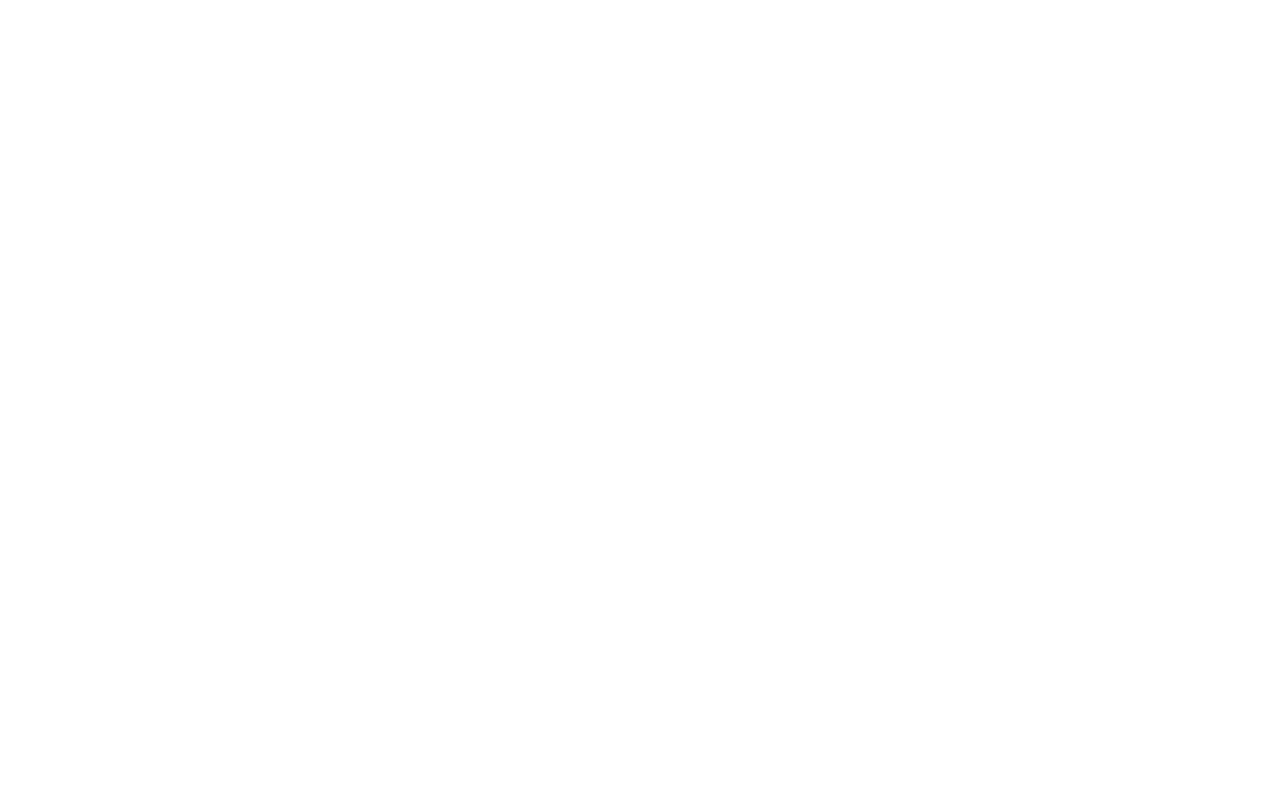
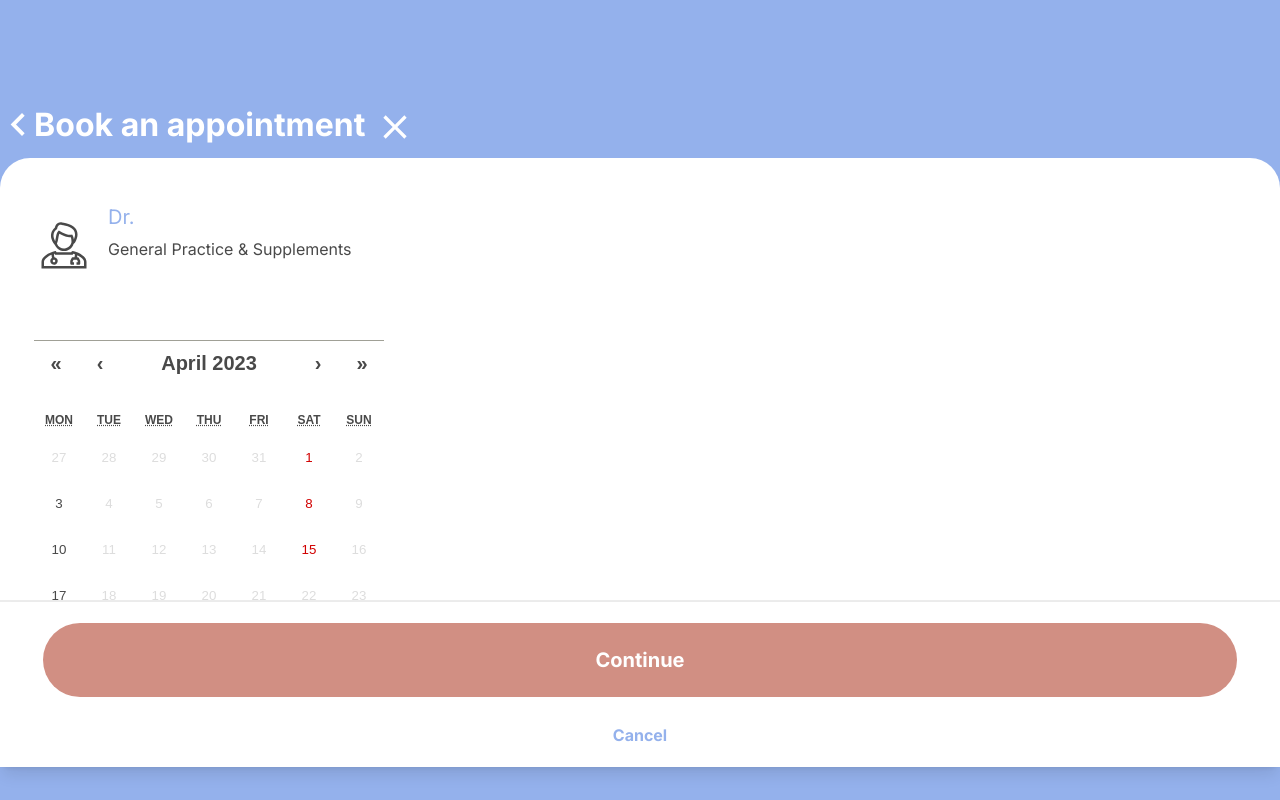
Before and after one commit to Lazbert/TEMG4950K-VitaGo-prototype, a React (Vite) app in the folder frontend/: page /VitaGo/booking/calendar in a window 1280 px wide. Before the commit this address had no page. Built offline with nearby package versions, Linux system fonts and the light colour scheme.

Commit message:
booking calendar page done

```diff
--- a/frontend/src/Routes.tsx
+++ b/frontend/src/Routes.tsx
@@ -1,7 +1,9 @@
 import { Routes, Route } from "react-router-dom";
 import IconPage from "./pages/IconPage";
+import DefaultLayout from "./layouts/DefaultLayout";
 import ExplicitDataPage from "./pages/ExplicitDataPage";
-import DefaultLayout from "./layouts/DefaultLayout";
+import BookingPage from "./pages/BookingPage";
+import BookingCalendarPage from "./pages/BookingCalendarPage";
 
 export default function WebRoutes() {
   return (
@@ -9,6 +11,10 @@
       <Route path="/" element={<IconPage />} />
       <Route path="/VitaGo" element={<DefaultLayout />}>
         <Route index element={<ExplicitDataPage />} />
+        <Route path="booking">
+          <Route index element={<BookingPage />} />
+          <Route path="calendar" element={<BookingCalendarPage />} />
+        </Route>
       </Route>
     </Routes>
   );
--- a/frontend/src/components/AddItemSection.tsx
+++ b/frontend/src/components/AddItemSection.tsx
@@ -45,8 +45,6 @@
     const newList = list.filter(({ id: itemId }) => itemId != id);
     setList(newList);
   };
-
-  console.log(list);
   return (
     <div className="flex flex-col gap-[14px]">
       <div className="flex justify-between">
--- a/frontend/src/components/ContentSection.tsx
+++ b/frontend/src/components/ContentSection.tsx
@@ -1,10 +1,21 @@
+import cx from "classnames";
+
 interface ContentSectionProps {
   children: React.ReactNode;
+  className?: string;
 }
 
-export const ContentSection: React.FC<ContentSectionProps> = ({ children }) => {
+export const ContentSection: React.FC<ContentSectionProps> = ({
+  children,
+  className,
+}) => {
   return (
-    <div className="px-[34px] pt-[23px] pb-[53px] w-full bg-white rounded-t-[30px]">
+    <div
+      className={cx(
+        "px-[34px] pt-[23px] pb-[53px] w-full bg-white rounded-t-[30px]",
+        className
+      )}
+    >
       {children}
     </div>
   );
--- /dev/null
+++ b/frontend/src/components/ContinueAndCancel.tsx
@@ -0,0 +1,21 @@
+interface ContinueAndCancelProps {
+  to: string;
+  back: string;
+}
+
+export const ContinueAndCancel: React.FC<ContinueAndCancelProps> = ({
+  to,
+  back,
+}) => {
+  return (
+    <>
+      <div className="z-10 absolute bottom-[198px] w-full border border-grey/10" />
+      <div className="bg-white absolute bottom-[33px] flex flex-col justify-center gap-[26px] px-[43px] py-5 w-full h-[165px] shadow-lg">
+        <button className="text-heading-2 rounded-[40px] font-bold py-[22px] px-[106px] text-white bg-highlightBrick">
+          Continue
+        </button>
+        <div className="text-center font-bold text-primaryBlue">Cancel</div>
+      </div>
+    </>
+  );
+};
--- /dev/null
+++ b/frontend/src/components/DoctorInfo.tsx
@@ -0,0 +1,34 @@
+import { ReactComponent as IconDoctor } from "@/assets/icons/IconDoctor.svg";
+
+interface DoctorInfoProps {
+  fullname: string;
+  nickname: string;
+  medCenter: string;
+  location: string;
+}
+
+export const DoctorInfo: React.FC<DoctorInfoProps> = ({
+  fullname,
+  location,
+  medCenter,
+  nickname,
+}) => {
+  return (
+    <div className="flex items-center gap-[14px]">
+      <IconDoctor className="w-[60px] h-[60px]" />
+      <div className="flex flex-col gap-[5px]">
+        <div className="text-primaryBlue text-heading-2">
+          <span className="inline-block">Dr. {fullname}</span>
+          <span>{nickname}</span>
+        </div>
+        <span>General Practice & Supplements</span>
+        <div className="font-bold text-primaryBlue">
+          <span className="inline-block">{medCenter}</span>
+          <span>{location}</span>
+        </div>
+      </div>
+    </div>
+  );
+};
+
+export default DoctorInfo;
--- a/frontend/src/components/TitleSection.tsx
+++ b/frontend/src/components/TitleSection.tsx
@@ -4,7 +4,7 @@
 
 interface TitleSectionProps {
   title: string;
-  titleMsg: string;
+  titleMsg?: string;
   allowLastPage?: boolean;
 }
 
--- a/frontend/src/layouts/DefaultLayout.tsx
+++ b/frontend/src/layouts/DefaultLayout.tsx
@@ -2,7 +2,7 @@
 
 export default function DefaultLayout() {
   return (
-    <div className="bg-primaryBlue">
+    <div className="bg-primaryBlue flex flex-col gap-[9px] pt-[101px]">
       <Outlet />
     </div>
   );
--- /dev/null
+++ b/frontend/src/pages/BookingCalendarPage.tsx
@@ -0,0 +1,41 @@
+import { useLocation } from "react-router-dom";
+import TitleSection from "../components/TitleSection";
+import ContentSection from "../components/ContentSection";
+import DoctorInfo from "../components/DoctorInfo";
+import Calendar from "react-calendar";
+
+import "./bookingCalendar.css";
+import { ContinueAndCancel } from "../components/ContinueAndCancel";
+import { useState } from "react";
+
+const available_dates = [1, 3, 8, 10, 15, 17];
+
+export default function BookingCalendarPage() {
+  const [bookingStage, setBookingStage] = useState<
+    "calendar" | "time" | "confirm"
+  >("calendar");
+  const state: {
+    fullname: string;
+    nickname: string;
+    medCenter: string;
+    location: string;
+  } = useLocation().state;
+  console.log(state);
+  return (
+    <>
+      <TitleSection title="Book an appointment" allowLastPage />
+      <ContentSection className="h-full mb-[198px] pt-[44px] overflow-auto scrollbar-hide shadow-xl">
+        <div className="flex flex-col gap-[50px]">
+          <DoctorInfo {...state} />
+          <Calendar
+            locale="en-GB"
+            tileDisabled={({ date }) =>
+              !available_dates.includes(date.getDate())
+            }
+          />
+        </div>
+      </ContentSection>
+      <ContinueAndCancel to="time" back="booking" />
+    </>
+  );
+}
--- /dev/null
+++ b/frontend/src/pages/BookingPage.tsx
@@ -0,0 +1,66 @@
+import TitleSection from "../components/TitleSection";
+import ContentSection from "../components/ContentSection";
+import { ReactComponent as IconDownArrow } from "@/assets/icons/IconDownArrow.svg";
+import { useNavigate } from "react-router-dom";
+
+export default function BookingPage() {
+  const nav = useNavigate();
+  return (
+    <>
+      <TitleSection title="Healthcare Professional" allowLastPage />
+      <ContentSection className="h-full">
+        <div className="flex flex-col gap-6">
+          <div className="flex flex-col gap-[6px]">
+            <span className="text-[24px]">General Practice & Supplements</span>
+            <span>
+              The shown appointment slots are not confirmed. The actual
+              appointment date and time may differ and is subject to the
+              completion of your booking procedures and the doctor’s/healthcare
+              professional’s availability
+            </span>
+          </div>
+          <div className="flex flex-col gap-[14px]">
+            <div className="flex justify-between items-center">
+              <span className="w-[80%] text-heading-2 text-highlightBrick font-bold">
+                Doctors
+              </span>
+              <span className="text-right font-bold text-highlightBrick">
+                Earliest available date
+              </span>
+            </div>
+            <div
+              onClick={() =>
+                nav("calendar", {
+                  state: {
+                    fullname: "Leung Cheuk Lam",
+                    nickname: "Lambert",
+                    medCenter: "Stressless HealthCare Centre",
+                    location: "Clear Water Bay",
+                  },
+                })
+              }
+              className="flex justify-between"
+            >
+              <div className="text-primaryBlue flex flex-col w-[70%]">
+                <span>Dr. Leung Cheuk Lam, Lambert</span>
+                <span>
+                  Stressless HealthCare Center
+                  <br />
+                  (Clear Water Bay)
+                </span>
+              </div>
+              <div className="-mr-5 flex h-fit items-center">
+                <div>
+                  <span>2023/03/01</span>
+                  <br />
+                  <span>Wednesday</span>
+                </div>
+                <IconDownArrow className="w-[30px] h-[30px] -rotate-90 fill-primaryBlue" />
+              </div>
+            </div>
+          </div>
+        </div>
+      </ContentSection>
+    </>
+  );
+}
--- a/frontend/src/pages/ExplicitDataPage.tsx
+++ b/frontend/src/pages/ExplicitDataPage.tsx
@@ -9,6 +9,7 @@
 import { ReactComponent as IconImage } from "@/assets/icons/IconImage.svg";
 
 export default function ExplicitDataPage() {
+  const nav = useNavigate();
   const inputFields = [
     { title: "Sex", options: [{ label: "Male" }, { label: "Female" }] },
     {
@@ -29,7 +30,7 @@
   const [selectedImage, setSelectedImage] = useState<File | null>(null);
   const [checked, setChecked] = useState(false);
   return (
-    <div className="h-full flex flex-col gap-[9px] pt-[101px]">
+    <>
       <TitleSection
         title="VitaGo"
         titleMsg="Please provide the following information to proceed"
@@ -109,12 +110,15 @@
                 VitaGo to receive better services
               </span>
             </div>
-            <button className="bg-highlightBrick text-white py-[22px] px-[106px] text-heading-2 font-bold rounded-[40px]">
+            <button
+              onClick={() => nav("booking")}
+              className="bg-highlightBrick text-white py-[22px] px-[106px] text-heading-2 font-bold rounded-[40px]"
+            >
               Continue
             </button>
           </div>
         </div>
       </ContentSection>
-    </div>
+    </>
   );
 }
--- /dev/null
+++ b/frontend/src/pages/bookingCalendar.css
@@ -0,0 +1,150 @@
+.react-calendar {
+  width: 350px;
+  max-width: 100%;
+  background: white;
+  border-left: 1px #494949;
+  border-right: 1px #494949;
+  font-family: Arial, Helvetica, sans-serif;
+  line-height: 1.125em;
+}
+
+.react-calendar--doubleView {
+  width: 700px;
+}
+
+.react-calendar--doubleView .react-calendar__viewContainer {
+  display: flex;
+  margin: -0.5em;
+}
+
+.react-calendar--doubleView .react-calendar__viewContainer > * {
+  width: 50%;
+  margin: 0.5em;
+}
+
+.react-calendar,
+.react-calendar *,
+.react-calendar *:before,
+.react-calendar *:after {
+  -moz-box-sizing: border-box;
+  -webkit-box-sizing: border-box;
+  box-sizing: border-box;
+}
+
+.react-calendar button {
+  margin: 0;
+  border: 0;
+  outline: none;
+}
+
+.react-calendar button:enabled:hover {
+  cursor: pointer;
+}
+
+.react-calendar__navigation {
+  display: flex;
+  height: 44px;
+  margin-bottom: 1em;
+  font-size: 20px;
+  font-weight: bold;
+  color: #494949;
+}
+
+.react-calendar__navigation button {
+  min-width: 44px;
+  background: none;
+}
+
+.react-calendar__navigation button:disabled {
+  background-color: #f0f0f0;
+}
+
+.react-calendar__navigation button:enabled:hover,
+.react-calendar__navigation button:enabled:focus {
+  background-color: #e6e6e6;
+}
+
+.react-calendar__month-view__weekdays {
+  text-align: center;
+  text-transform: uppercase;
+  font-weight: bold;
+  font-size: 0.75em;
+}
+
+.react-calendar__month-view__weekdays__weekday {
+  padding: 0.5em;
+}
+
+.react-calendar__month-view__weekNumbers .react-calendar__tile {
+  display: flex;
+  align-items: center;
+  justify-content: center;
+  font-size: 0.75em;
+  font-weight: bold;
+}
+
+.react-calendar__month-view__days__day--weekend {
+  color: #d10000;
+}
+
+.react-calendar__month-view__days__day--neighboringMonth {
+  color: #757575;
+}
+
+.react-calendar__year-view .react-calendar__tile,
+.react-calendar__decade-view .react-calendar__tile,
+.react-calendar__century-view .react-calendar__tile {
+  padding: 2em 0.5em;
+}
+
+.react-calendar__tile {
+  width: 46px;
+  height: 46px;
+  padding: 10px 6.6667px;
+  background: none;
+  text-align: center;
+  line-height: 16px;
+  border-radius: 100%;
+}
+
+.react-calendar__tile:disabled {
+  background-color: white;
+  color: #dddddd;
+}
+
+.react-calendar__tile:enabled:hover,
+.react-calendar__tile:enabled:focus {
+  background-color: #e6e6e6;
+}
+
+.react-calendar__tile--now {
+  background: #ffff76;
+}
+
+.react-calendar__tile--now:enabled:hover,
+.react-calendar__tile--now:enabled:focus {
+  background: #ffffa9;
+}
+
+.react-calendar__tile--hasActive {
+  background: #76baff;
+}
+
+.react-calendar__tile--hasActive:enabled:hover,
+.react-calendar__tile--hasActive:enabled:focus {
+  background: #a9d4ff;
+}
+
+.react-calendar__tile--active {
+  background: #94b1ec;
+  color: white;
+}
+
+.react-calendar__tile--active:enabled:hover,
+.react-calendar__tile--active:enabled:focus {
+  background: #94b1ec;
+}
+
+.react-calendar--selectRange .react-calendar__tile--hover {
+  background-color: #e6e6e6;
+}
```
Also changed, not shown: frontend/src/assets/icons/IconDoctor.svg (added).
